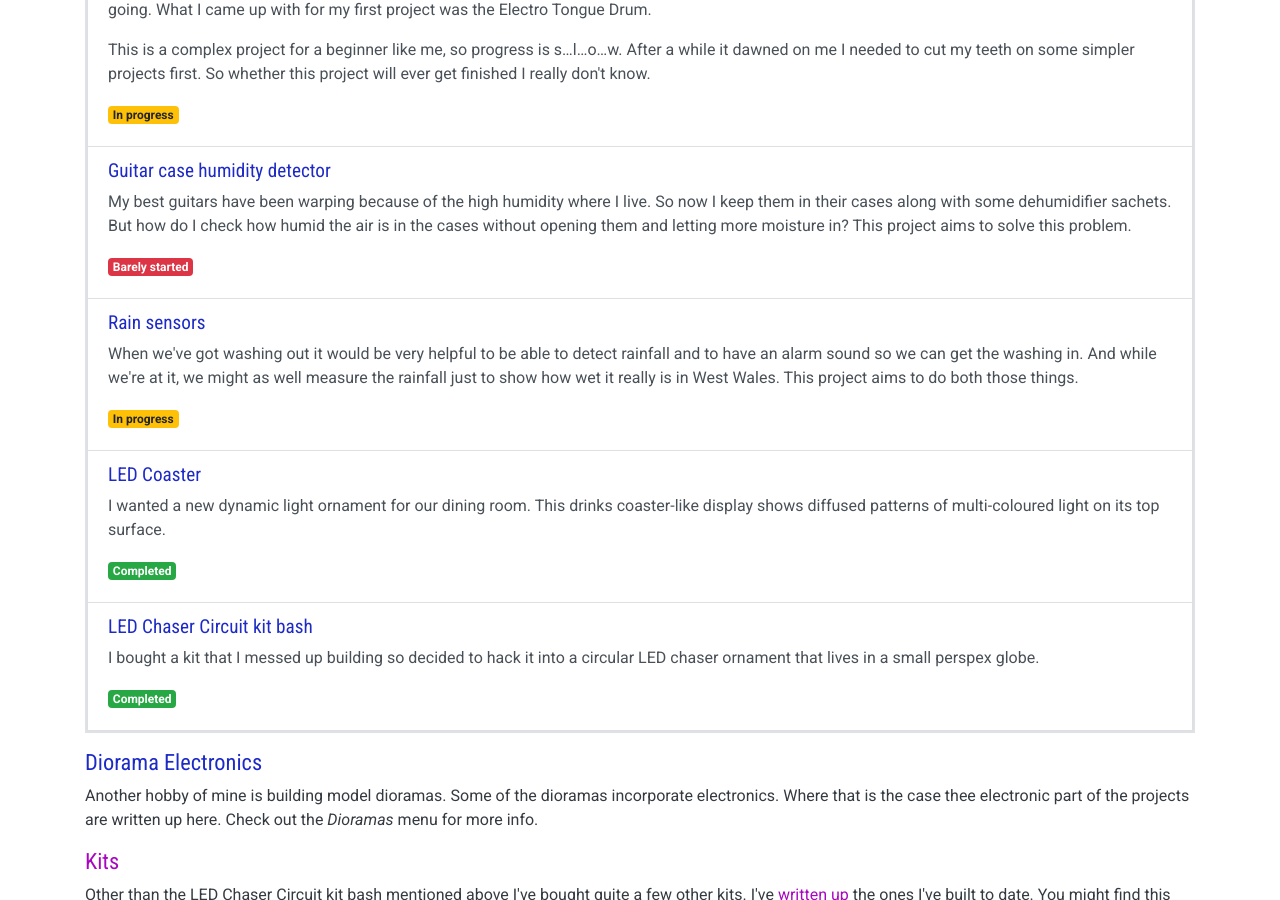
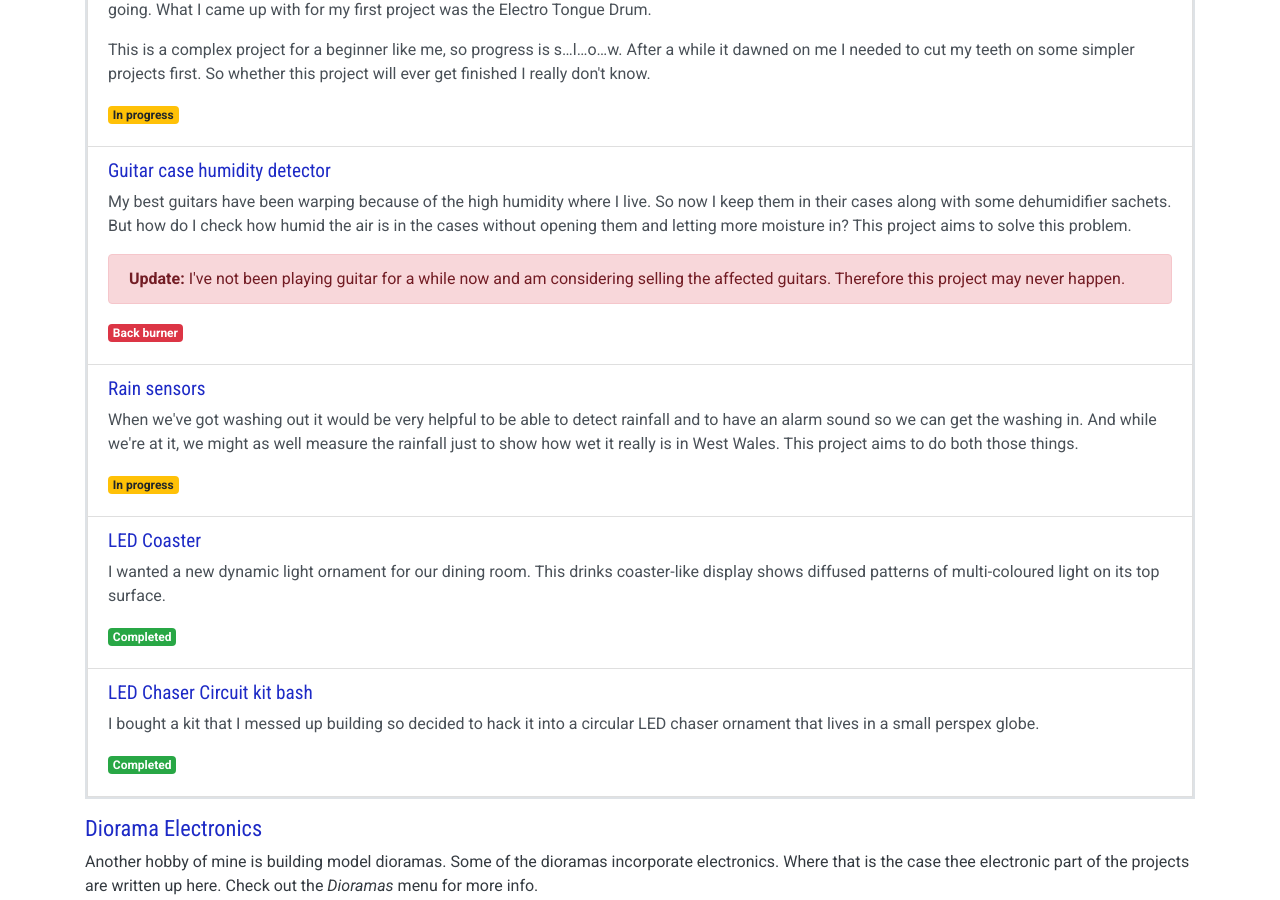
Before and after one commit to cahamo/cahamo.github.io, a Jekyll site: the page built from index.html, in a window 1280 px wide and 900 px high, scrolled down 969 px. Built offline with Jekyll 4.4.1, drawn with Linux system fonts in a browser that asks for light colours; comment, search, counter and statistics services are not loaded.

Commit message:
Pause Guitar Case Humidity Sensor
This project's own page and description on home page were flagged as "back burner" along with a brief explanation as to why.

```diff
--- a/index.html
+++ b/index.html
@@ -50,7 +50,8 @@ title: "Cahamo's Electronic Adventures Home Page"
     <a href="/projects/guitar-case-sensor" class="list-group-item list-group-item-action flex-column align-items-start">
         <h3>Guitar case humidity detector</h3>
         <p>My best guitars have been warping because of the high humidity where I live. So now I keep them in their cases along with some dehumidifier sachets. But how do I check how humid the air is in the cases without opening them and letting more moisture in? This project aims to solve this problem.</p>
-        <p class="mb-2"><span class="badge badge-danger">Barely&nbsp;started</span></p>
+        <p class="alert alert-danger"><strong>Update:</strong> I've not been playing guitar for a while now and am considering selling the affected guitars. Therefore this project may never happen.</p>
+        <p class="mb-2"><span class="badge badge-danger">Back burner</span></p>
     </a>
 
     <a href="/projects/rain-sensors/" class="list-group-item list-group-item-action flex-column align-items-start">
--- a/projects/guitar-case-sensor/index.html
+++ b/projects/guitar-case-sensor/index.html
@@ -2,7 +2,9 @@
 layout: default
 title: "Guitar case humidity sensor project"
 ---
-<h1>Guitar Case Humidity Sensor Project</h1>
+<h1>Guitar Case Humidity Sensor Project <span class="badge badge-danger">Back&nbsp;burner</span></h1>
+
+<p class="alert alert-danger"><strong>Update:</strong> I've not been playing guitar for a while now and am considering selling the affected guitars. Therefore this project may never happen.</p>
 
 <h2>Introduction</h2>
 
```
